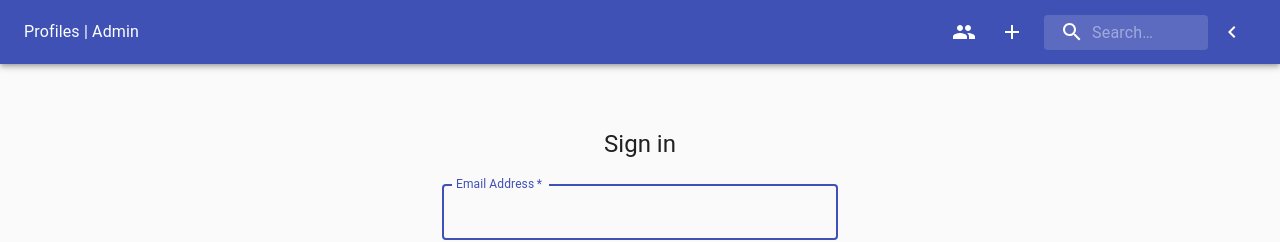
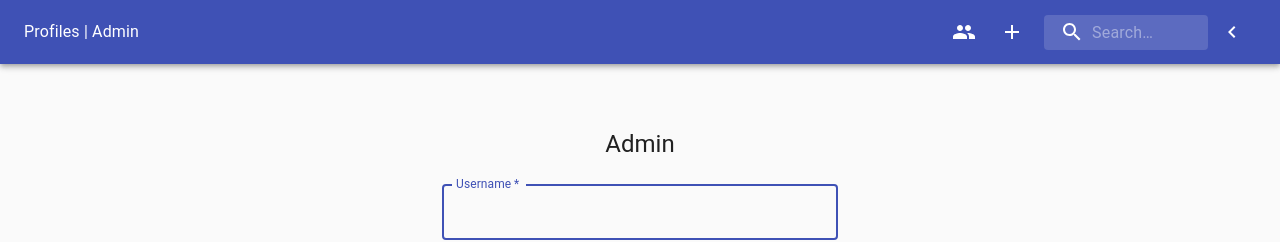
Before and after one commit to lsmucassi/devJam, a React (Create React App) app in the folder week0/profiler/: page / in a window 1280 px wide. Shown: the top 242 px of the page. Built offline with nearby package versions, Linux system fonts and the light colour scheme.

Commit message:
login page

```diff
--- a/week0/profiler/src/App.css
+++ b/week0/profiler/src/App.css
@@ -1,5 +1,8 @@
 .App {
   text-align: center;
+  padding: 0;
+  margin:0;
+  background-color:#243555
 }
 
 .App-logo {
--- a/week0/profiler/src/Login/Login.jsx
+++ b/week0/profiler/src/Login/Login.jsx
@@ -1,14 +1,9 @@
 import React from 'react';
-import Avatar from '@material-ui/core/Avatar';
 import Button from '@material-ui/core/Button';
 import CssBaseline from '@material-ui/core/CssBaseline';
 import TextField from '@material-ui/core/TextField';
-import FormControlLabel from '@material-ui/core/FormControlLabel';
-import Checkbox from '@material-ui/core/Checkbox';
 import Link from '@material-ui/core/Link';
 import Grid from '@material-ui/core/Grid';
-import Box from '@material-ui/core/Box';
-import LockOutlinedIcon from '@material-ui/icons/LockOutlined';
 import Typography from '@material-ui/core/Typography';
 import { makeStyles } from '@material-ui/core/styles';
 import Container from '@material-ui/core/Container';
@@ -37,7 +32,7 @@ export default function Login() {
       <CssBaseline />
       <div className={classes.paper}>
         <Typography component="h1" variant="h5">
-          Sign in
+          Admin
         </Typography>
         <form className={classes.form} noValidate>
           <TextField
@@ -45,10 +40,10 @@ export default function Login() {
             margin="normal"
             required
             fullWidth
-            id="email"
-            label="Email Address"
-            name="email"
-            autoComplete="email"
+            id="username"
+            label="Username"
+            name="username"
+            autoComplete="username"
             autoFocus
           />
           <TextField
--- a/week0/profiler/src/index.css
+++ b/week0/profiler/src/index.css
@@ -1,5 +1,7 @@
 body {
   margin: 0;
+  padding: 0;
+  background-color:#243555;
   font-family: -apple-system, BlinkMacSystemFont, 'Segoe UI', 'Roboto', 'Oxygen',
     'Ubuntu', 'Cantarell', 'Fira Sans', 'Droid Sans', 'Helvetica Neue',
     sans-serif;
```
Also changed, not shown: week0/profiler/src/logo.svg.
